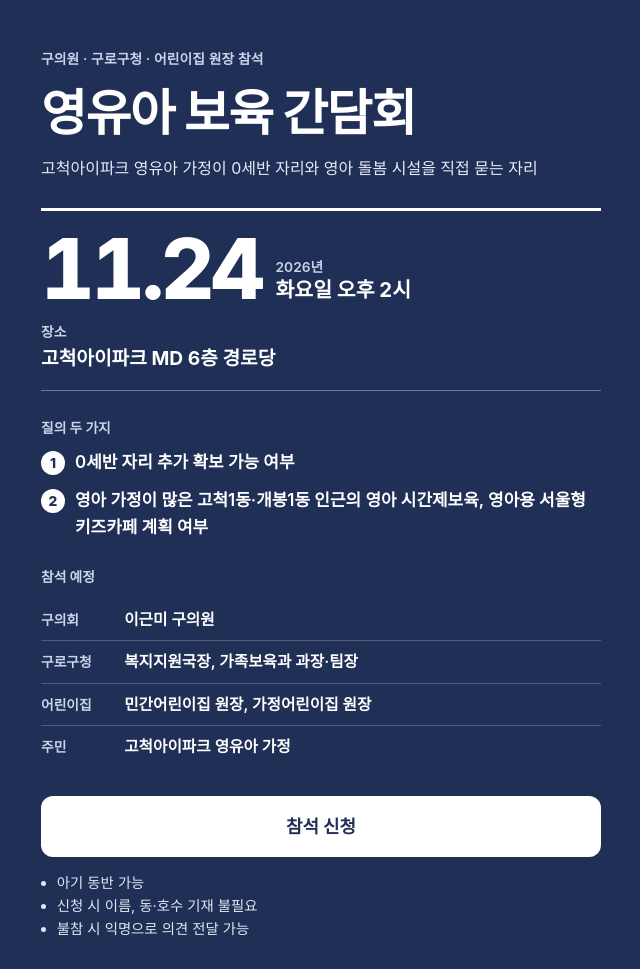
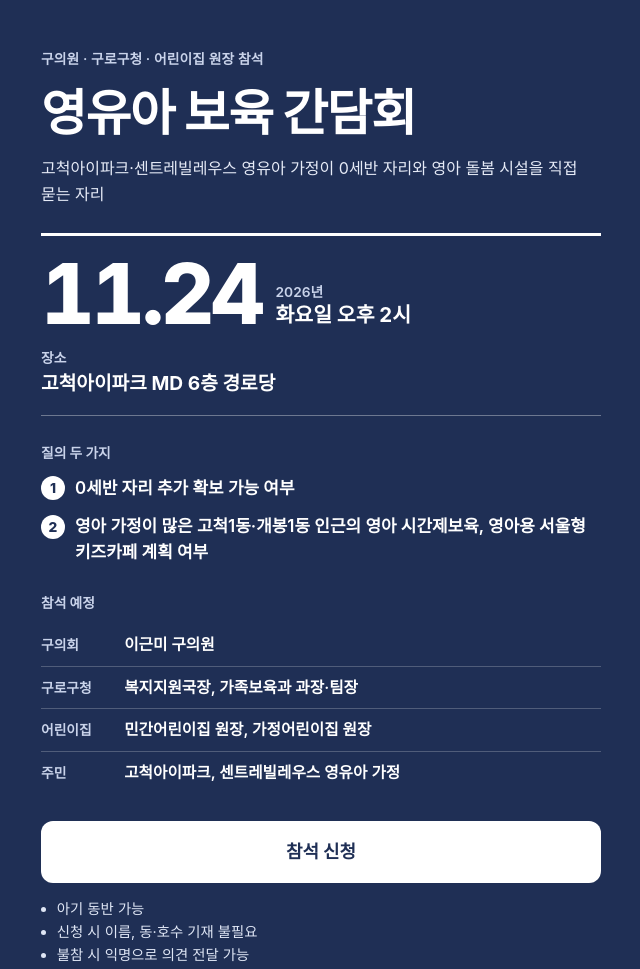
Before and after one commit to gocheokbaby/gocheokbaby.github.io, a plain HTML site: page index.html in a window 1280 px wide. Shown: the top 969 px of the page, without its empty margins (319-959 px from the left). Drawn offline with Linux system fonts and the light colour scheme.

Commit message:
참석 주민에 센트레빌레우스 영유아 가정 추가
Co-Authored-By: Claude Fable 5.2 <noreply@anthropic.com>
Claude-Session: https://claude.ai/code/session_01P7xVFQsZiGRtwdNSmLWp9M

```diff
--- a/index.html
+++ b/index.html
@@ -84,7 +84,7 @@
 <header class="poster"><div class="in">
   <p class="kick">구의원 · 구로구청 · 어린이집 원장 참석</p>
   <h1>영유아 보육 간담회</h1>
-  <p class="lede">고척아이파크 영유아 가정이 0세반 자리와 영아 돌봄 시설을 직접 묻는 자리</p>
+  <p class="lede">고척아이파크·센트레빌레우스 영유아 가정이 0세반 자리와 영아 돌봄 시설을 직접 묻는 자리</p>
 
   <div class="when">
     <div class="row">
@@ -105,7 +105,7 @@
     <dt>구의회</dt><dd>이근미 구의원</dd>
     <dt>구로구청</dt><dd>복지지원국장, 가족보육과 과장·팀장</dd>
     <dt>어린이집</dt><dd>민간어린이집 원장, 가정어린이집 원장</dd>
-    <dt>주민</dt><dd>고척아이파크 영유아 가정</dd>
+    <dt>주민</dt><dd>고척아이파크, 센트레빌레우스 영유아 가정</dd>
   </dl>
 
   <a class="cta" href="https://docs.google.com/forms/d/e/1FAIpQLSdWS4mFs2GccDOJptmIpu6Gli6DjtltkPQgYjvtXbU8kmK3wA/viewform" target="_blank" rel="noopener">참석 신청</a>
```
Also changed, not shown: og.png.
